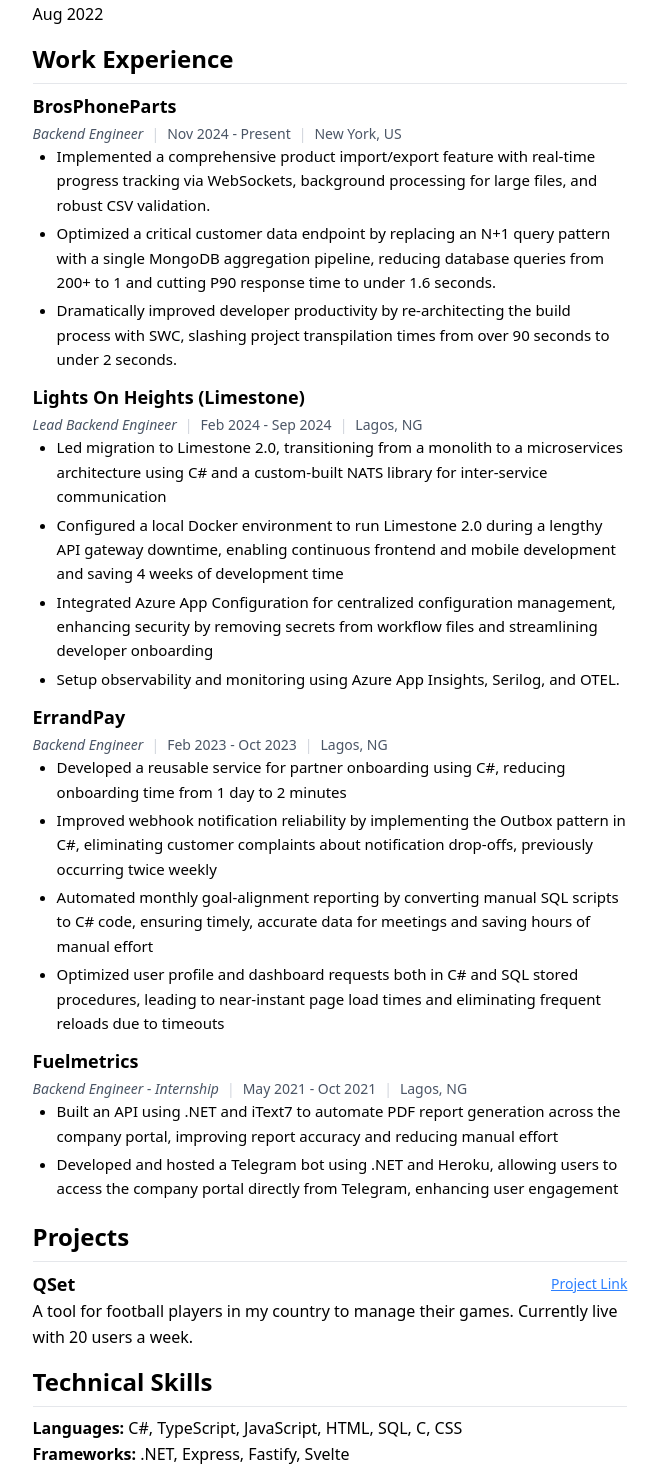
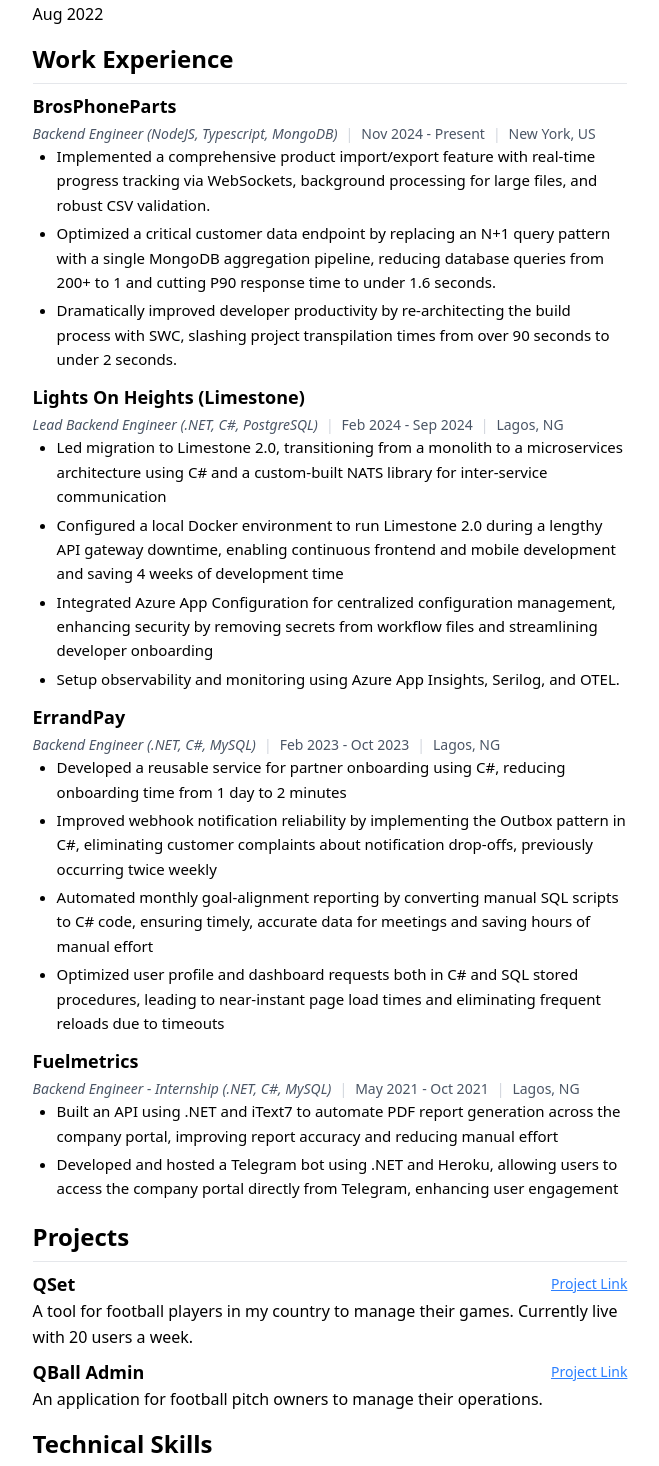
Before and after one commit to henrychris/blog, a SvelteKit app: page /resume in a window 1280 px wide. Shown: the part 284-1750 px from the top of the page, without its empty margins (310-969 px from the left). Built offline with nearby package versions, Linux system fonts and the light colour scheme.

Commit message:
update resume

```diff
--- a/src/routes/resume/+page.svelte
+++ b/src/routes/resume/+page.svelte
@@ -43,7 +43,7 @@
 		<h2 class="border-b border-gray-200 pb-2 text-2xl font-semibold">Work Experience</h2>
 		<WorkExperience
 			company="BrosPhoneParts"
-			role="Backend Engineer"
+			role="Backend Engineer (NodeJS, Typescript, MongoDB)"
 			period="Nov 2024 - Present"
 			location="New York, US"
 		>
@@ -66,7 +66,7 @@
 
 		<WorkExperience
 			company="Lights On Heights (Limestone)"
-			role="Lead Backend Engineer"
+			role="Lead Backend Engineer (.NET, C#, PostgreSQL)"
 			period="Feb 2024 - Sep 2024"
 			location="Lagos, NG"
 		>
@@ -90,7 +90,7 @@
 
 		<WorkExperience
 			company="ErrandPay"
-			role="Backend Engineer"
+			role="Backend Engineer (.NET, C#, MySQL)"
 			period="Feb 2023 - Oct 2023"
 			location="Lagos, NG"
 		>
@@ -117,7 +117,7 @@
 
 		<WorkExperience
 			company="Fuelmetrics"
-			role="Backend Engineer - Internship"
+			role="Backend Engineer - Internship (.NET, C#, MySQL)"
 			period="May 2021 - Oct 2021"
 			location="Lagos, NG"
 		>
@@ -152,14 +152,28 @@
 				users a week.
 			</p>
 		</div>
+
+		<div>
+			<div class="flex items-center justify-between">
+				<h3 class="text-lg font-semibold">QBall Admin</h3>
+				<a
+					href="https://admin.qballxi.com"
+					target="_blank"
+					rel="noopener noreferrer"
+					class="text-sm text-blue-500 underline hover:text-blue-700">Project Link</a
+				>
+			</div>
+			<p class="leading-relaxed">
+				An application for football pitch owners to manage their operations.
+			</p>
+		</div>
 	</section>
 
 	<section class="flex flex-col gap-2">
 		<h2 class="border-b border-gray-200 pb-2 text-2xl font-semibold">Technical Skills</h2>
 		<p class="leading-relaxed">
-			<strong class="font-semibold">Languages:</strong> C#, TypeScript, JavaScript, HTML, SQL, C,
-			CSS<br />
-			<strong class="font-semibold">Frameworks:</strong> .NET, Express, Fastify, Svelte<br />
+			<strong class="font-semibold">Languages & Frameworks:</strong> C#, TypeScript, JavaScript,
+			HTML, SQL, C, CSS, Tailwind CSS, NodeJS, .NET, Fastify<br />
 			<strong class="font-semibold">Other Technologies:</strong> Azure, Docker, RabbitMQ, NATS, FusionAuth,
 			Node, Bun, OpenTelemetry, GitHub Actions
 		</p>
```
